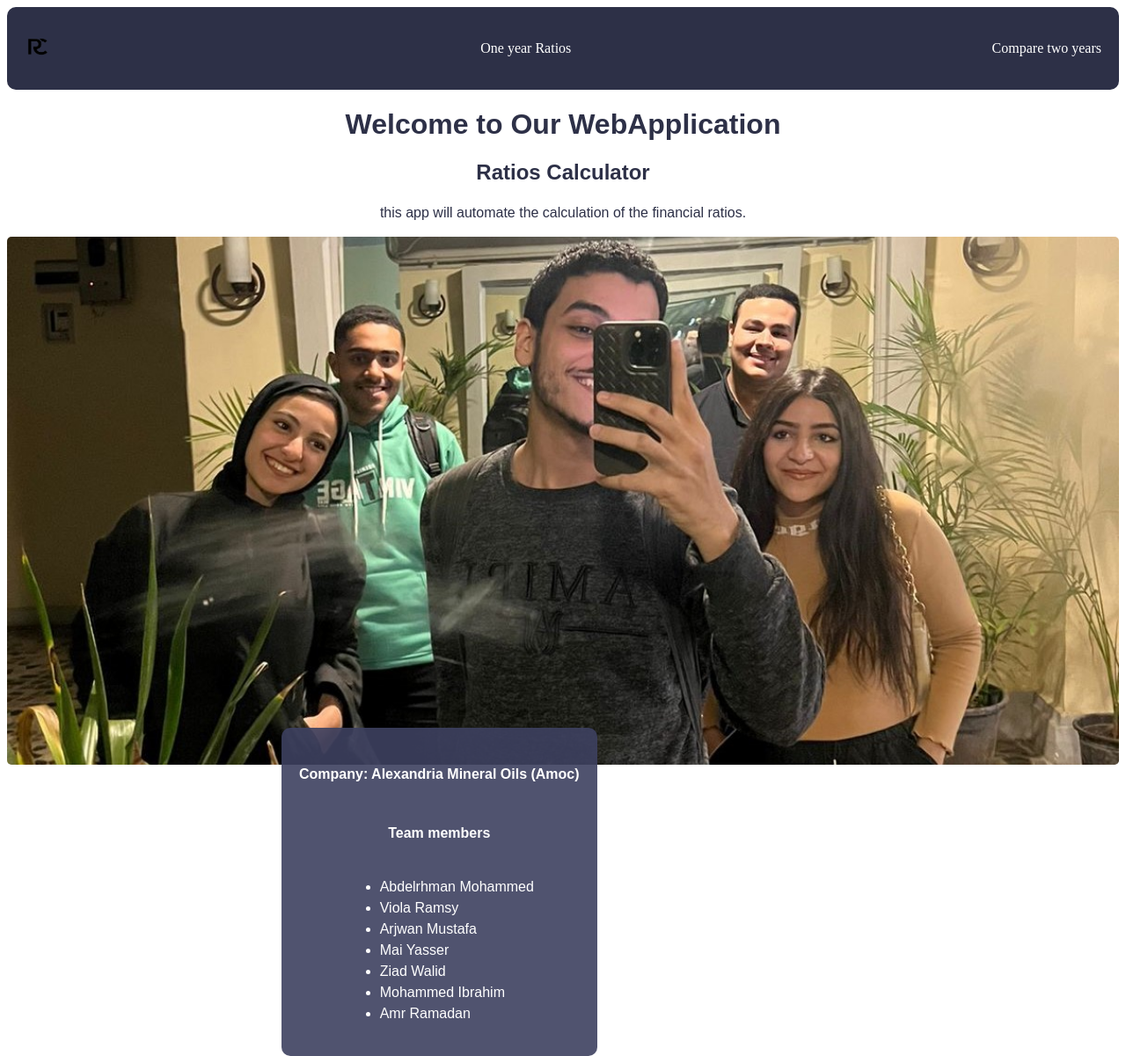
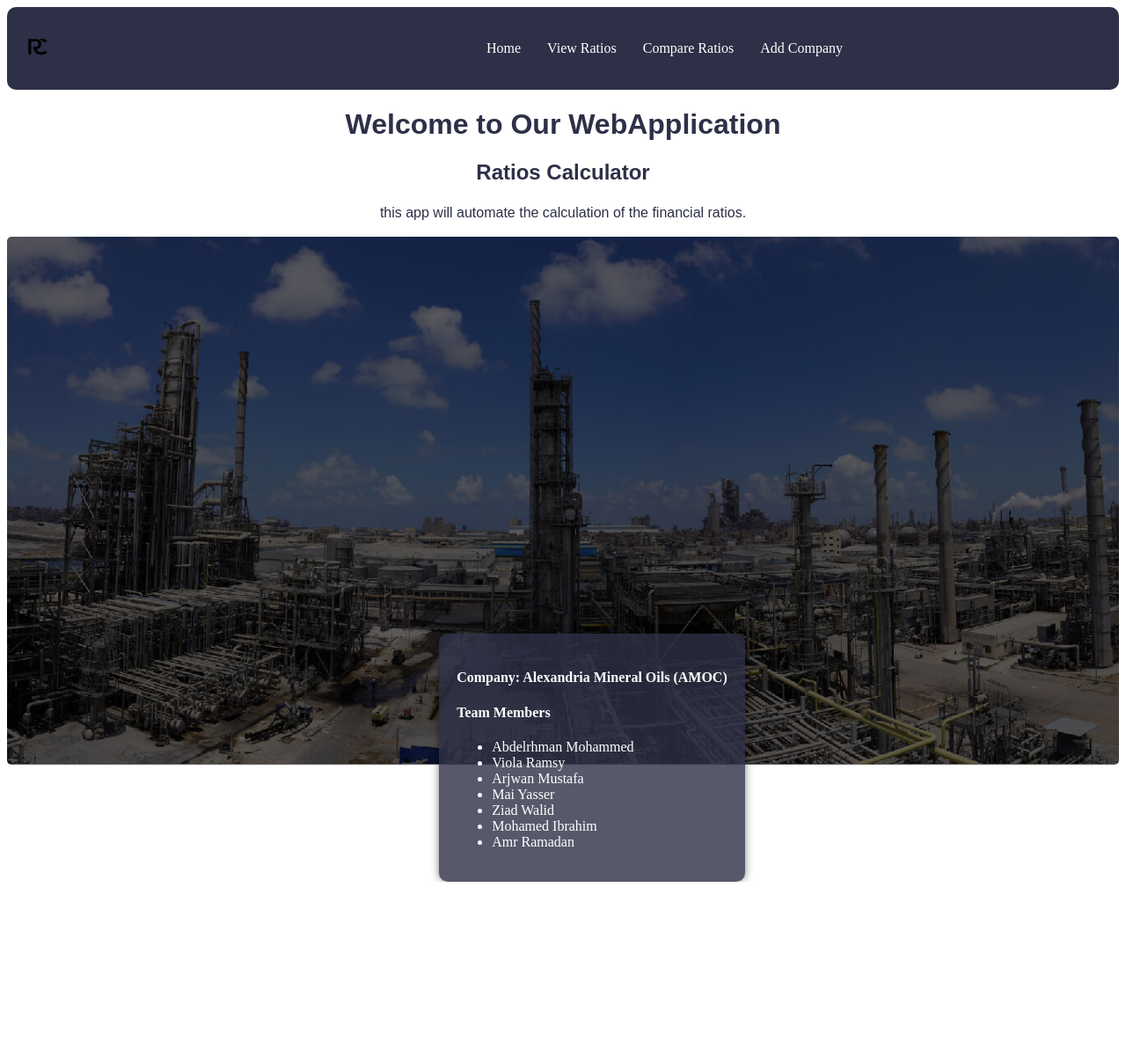
Before and after one commit to Dinamow/financial-ratios, a Django app: page / in a window 1280 px wide. Shown: the whole page at 88% size. After the commit the page ends 1002 px from the top, so only its background shows below. Run offline with Django 5.2, Linux system fonts and the light colour scheme.

Commit message:
edited landing page styles

```diff
--- a/myapp/static/css/base.css
+++ b/myapp/static/css/base.css
@@ -24,34 +24,34 @@ nav {
     top: 0;
     width: 100%;
     z-index: 1000;
-}
-/* fix the navbar style */
-nav ul {
+    display: flex;
+    justify-content: space-between; /* Adjusted */
+
+    ul {
         list-style-type: none;
         margin: 0;
         padding: 0;
         display: flex;
-    justify-content: space-between;
         align-items: center;
     }
 
-nav ul :hover {
-    background-color: #3D4160;
-}
-
-nav ul li {
+    ul li {
         margin-right: 10px;
     }
 
-nav ul li a {
+    ul li a {
         color: #fff;
         text-decoration: none;
         padding: 10px;
     }
 
+    ul :hover {
+        background-color: #3D4160;
+    }
+}
+
 #logo_li {
-    display: inline-block;
-    vertical-align: middle;
+    margin-right: 465px;
 }
 
 #logo_img {
@@ -61,7 +61,8 @@ nav ul li a {
 }
 
 .above-image {
-    background-image: url("../img/landing-team.jpg");
+    /* background-image: url("../img/landing-team.jpg"); */
+    background-image: url("../img/amoc.jpg");
     background-size: cover;
     position: relative;
     background-position: center;
@@ -73,17 +74,3 @@ nav ul li a {
     max-width: 100%;
     border-radius: 10px;
 }
-
-.content {
-    position: absolute;
-    font-family: 'Arial', sans-serif;
-    font-size: 16px;
-    font-weight: normal;
-    line-height: 1.5;
-    bottom: -400px;
-    left: 25%;
-    padding: 20px;
-    background-color: rgba(61, 65, 96, 0.9);
-    border-radius: 10px;
-    color: #fff;
-}
--- a/myapp/static/css/landing.css
+++ b/myapp/static/css/landing.css
@@ -6,12 +6,14 @@ h1, h2, h3 {
 }
 
 .content {
-    display: flex;
-    justify-content: center;
-    align-items: center;
-    flex-direction: column;
+    position: absolute;
+    color: white;
+    top: 90%;
+    left: 39%;
     padding: 20px;
-    margin: 0 auto;
+    margin: auto;
     max-width: 800px;
-    /* center this */
+    background-color: rgba(45, 48, 71, 0.8);
+    border-radius: 10px;
+    box-shadow: 0 0 10px rgba(0, 0, 0, 0.5);
 }
--- a/myapp/templates/base.html
+++ b/myapp/templates/base.html
@@ -15,8 +15,10 @@
 <nav>
     <ul>
         <li id="logo_li"><a href="{% url 'landing' %}"><img id="logo_img" src={% static 'img/logo-removebg-preview.png' %} alt="logo.jpg"></a></li>
-        <li><a href="{% url 'one_year' %}">One year Ratios</a></li>
-        <li><a href="{% url 'compare' %}">Compare two years</a></li>
+        <li><a href="{% url 'landing' %}">Home</a></li>
+        <li><a href="{% url 'one_year' %}">View Ratios</a></li>
+        <li><a href="{% url 'compare' %}">Compare Ratios</a></li>
+        <li><a href="{% url 'create' %}">Add Company</a></li>
     </ul>
 </nav>
 
--- a/myapp/templates/landing.html
+++ b/myapp/templates/landing.html
@@ -17,15 +17,15 @@
 
 {% block content %}
 
-<h4>Company: Alexandria Mineral Oils (Amoc)</h4>
-<h4>Team members</h4>
+<h4>Company: Alexandria Mineral Oils (AMOC)</h4>
+<h4>Team Members</h4>
 <ul class="team-members">
     <li>Abdelrhman Mohammed</li>
     <li>Viola Ramsy</li>
     <li>Arjwan Mustafa</li>
     <li>Mai Yasser</li>
     <li>Ziad Walid</li>
-    <li>Mohammed Ibrahim</li>
+    <li>Mohamed Ibrahim</li>
     <li>Amr Ramadan</li>
 </ul>
 
```
Also changed, not shown: myapp/static/img/amoc.jpg (added). Lines whose indentation alone changed are shown as unchanged.
